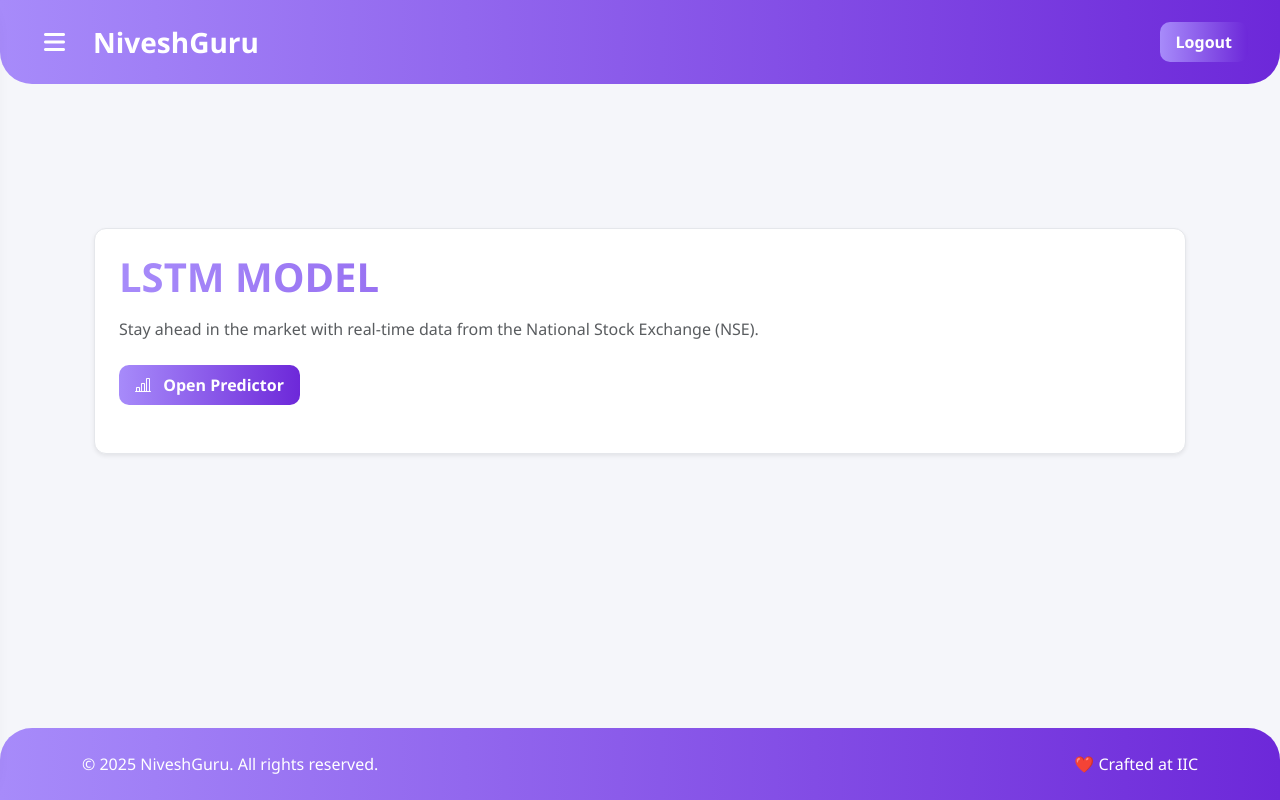
After one commit to Shivansh-Bhatnagar-1431/NIVESHGURUFINAL, a Django app: page /lstm-model/ in a window 1280 px wide. The commit adds this page. Run offline with Django 5.2, Linux system fonts and the light colour scheme; the visitor is signed in with stand-in values (Sample User, id 1).

Commit message:
LSTM MODEL INTEGRATED

```diff
--- a/core/settings.py
+++ b/core/settings.py
@@ -29,9 +29,10 @@ STATICFILES_DIRS = [
 SECRET_KEY = "django-insecure-8@h4-pyn0$#g0nw*z%*zu)yfla79gk-%u4+f+)k%b&5gubfk&z"
 
 # SECURITY WARNING: don't run with debug turned on in production!
-DEBUG = True
+DEBUG = False
 
-ALLOWED_HOSTS = []
+ALLOWED_HOSTS = ['localhost', '127.0.0.1', 'yourdomain.com']
+
 
 
 # Application definition
--- a/main/templates/main/base.html
+++ b/main/templates/main/base.html
@@ -219,7 +219,7 @@
 </head>
 <body>
   <!-- Message Toasts -->
-  <div class="toast-container">
+  {% comment %} <div class="toast-container">
     {% for message in messages %}
     <div class="toast align-items-center text-white bg-{{ message.tags }} border-0" role="alert" aria-live="assertive" aria-atomic="true" data-bs-delay="5000">
         <div class="d-flex">
@@ -230,7 +230,7 @@
             </div>
         </div>
         {% endfor %}
-    </div>
+    </div> {% endcomment %}
 
 <!-- Sidebar / Hamburger Menu -->
 <div id="sidebar" class="sidebar" onclick="event.stopPropagation()">
@@ -259,7 +259,7 @@
 
   <a href="{% url 'home' %}">Home</a>
   <a href="{% url 'blog_list' %}">Trade Blog</a>
-  <a href="{% url 'home' %}">LSTM Predictor</a>
+  <a href="{% url 'lstm_model'%}">LSTM Predictor</a>
   <a href="{% url 'dashboard' %}">Dashboard</a>
   {% else %}
   <a href="{% url 'home' %}">Home</a>
--- a/main/templates/main/home.html
+++ b/main/templates/main/home.html
@@ -307,7 +307,7 @@
           <i class="bi bi-graph-up fs-1 text-brand"></i>
           <h3 class="card-title mt-3">LSTM Predictor</h3>
           <p>AI-powered stock predictions for more accuracy.</p>
-          <a href="#" class="btn btn-outline-brand">Try Predictor</a>
+          <a href="{% url 'lstm_model'%}" class="btn btn-outline-brand">Try Predictor</a>
         </div>
       </div>
     </div>
--- /dev/null
+++ b/main/templates/main/lstm.html
@@ -0,0 +1,54 @@
+{% extends 'main/base.html' %}
+{% block content %}
+<div class="container mt-5">
+    <div class="card-style p-4 shadow-sm">
+        <h1 class="mb-3 fw-bold text-gradient">LSTM MODEL</h1>
+        <p class="text-muted">
+            Stay ahead in the market with real-time data from the National Stock Exchange (NSE).
+        </p>
+
+        {% if error %}
+            <div class="alert alert-danger mt-4">{{ error }}</div>
+        {% else %}
+            <div class="row mt-4">
+                <div class="col-12 mb-4 d-flex flex-wrap gap-3">
+                    <button id="openStreamlit" class="btn btn-gradient">
+                        <i class="bi bi-bar-chart-line me-2"></i> Open Predictor
+                    </button>
+                    <button id="closeStreamlit" class="btn btn-outline-danger" style="display: none;">
+                        <i class="bi bi-x-circle me-2"></i> Close Predictor
+                    </button>
+                </div>
+            </div>
+
+            <div id="streamlit-container" class="rounded shadow" style="display: none; position: fixed; top: 0; left: 0; width: 100%; height: 100vh; background: #fff; z-index: 999;">
+                <iframe id="streamlit-frame" src="http://localhost:8502/" style="width:100%; height:100%; border:none; border-radius: 12px;"></iframe>
+            </div>
+        {% endif %}
+    </div>
+</div>
+
+<script>
+    document.getElementById("openStreamlit").addEventListener("click", function () {
+        document.getElementById("streamlit-container").style.display = "block";
+        document.getElementById("openStreamlit").style.display = "none";
+        document.getElementById("closeStreamlit").style.display = "inline-block";
+        document.body.style.overflow = "hidden";
+    });
+
+    document.getElementById("closeStreamlit").addEventListener("click", function () {
+        document.getElementById("streamlit-container").style.display = "none";
+        document.getElementById("openStreamlit").style.display = "inline-block";
+        document.getElementById("closeStreamlit").style.display = "none";
+        document.body.style.overflow = "auto";
+    });
+</script>
+
+<style>
+    .text-gradient {
+        background: var(--gradient-bg);
+        -webkit-background-clip: text;
+        -webkit-text-fill-color: transparent;
+    }
+</style>
+{% endblock %}
--- a/main/urls.py
+++ b/main/urls.py
@@ -10,6 +10,7 @@ urlpatterns = [
     path('blogs/', views.blog_list, name='blog_list'),
     path('my-blogs/', views.my_blogs, name='my_blogs'),
     path('create-blog/', views.create_blog, name='create_blog'),
+    path('lstm-model/', views.lstm_model, name='lstm_model'),
 
 
 ]
--- a/main/views.py
+++ b/main/views.py
@@ -80,6 +80,11 @@ def signup_view(request):
     return render(request, 'main/signup.html', {'form': form})
 
 # dashboard view work
+@login_required
 def dashboard_view(request):
 
     return render(request, 'nse_dashboard/dashboard.html')
+@login_required
+def lstm_model(request):
+
+    return render(request, 'main/lstm.html')
--- a/nselib/nse_dashboard.py
+++ b/nselib/nse_dashboard.py
@@ -79,4 +79,4 @@ if st.session_state.show_holidays:
         st.session_state.show_holidays = False
 
 # Footer
-st.sidebar.markdown("Built with NSElib & Streamlit")
+st.sidebar.markdown("Powered by NiveshGuru")
```
Also changed, not shown: nselib/file.csv (added, +20 -0 lines).
